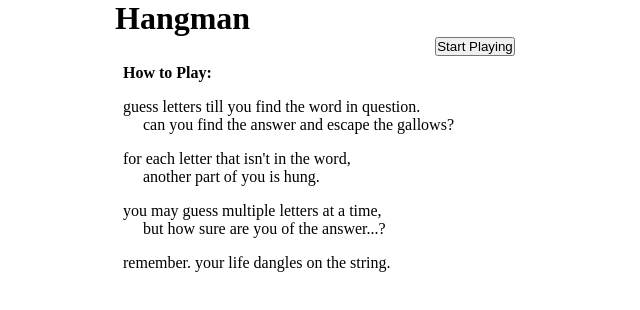
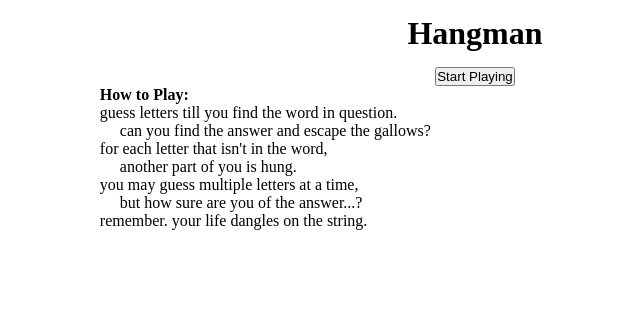
Before and after one commit to kevinnls/learning-js, a plain HTML site: page index.html in a window 1280 px wide. Shown: the whole page, without its empty margins (165-805 px from the left). Drawn offline with Linux system fonts and the light colour scheme.

```diff
--- a/index.html
+++ b/index.html
@@ -8,7 +8,7 @@
     </head>
 
     <body>
-        <div><h1>Hangman<h1></div>
+        <center><div style="margin:15px;"><h1>Hangman<h1></div></center>
             <center><div><button id="ctrlButton" type="button" name="control button" onclick="changeFrame()">
                 Start Playing</button></div></center>
         <iframe
--- a/intro frame.html
+++ b/intro frame.html
@@ -1,6 +1,7 @@
 <!DOCTYPE html>
 <html lang="en" dir="ltr">
     <head>
+        <link rel="stylesheet" type="text/css" href="styles.css">
         <meta charset="utf-8">
     </head>
     <body>
--- a/styles.css
+++ b/styles.css
@@ -1,6 +1,6 @@
 body,html {
-    margin-left: 12.5%;
-    margin-right: 12.5%;
+    margin-left: 6.25%;
+    margin-right: 6.25%;
     height: 100%;
     overflow: hidden;
 }
@@ -47,7 +47,7 @@ div {
 iframe {
     width: 100%;
     height: inherit;
-    overflow: hidden;
+    overflow: auto;
     border: none;
 }
 :disabled{
```
Also changed, not shown: game.html (+12 -10 lines).
